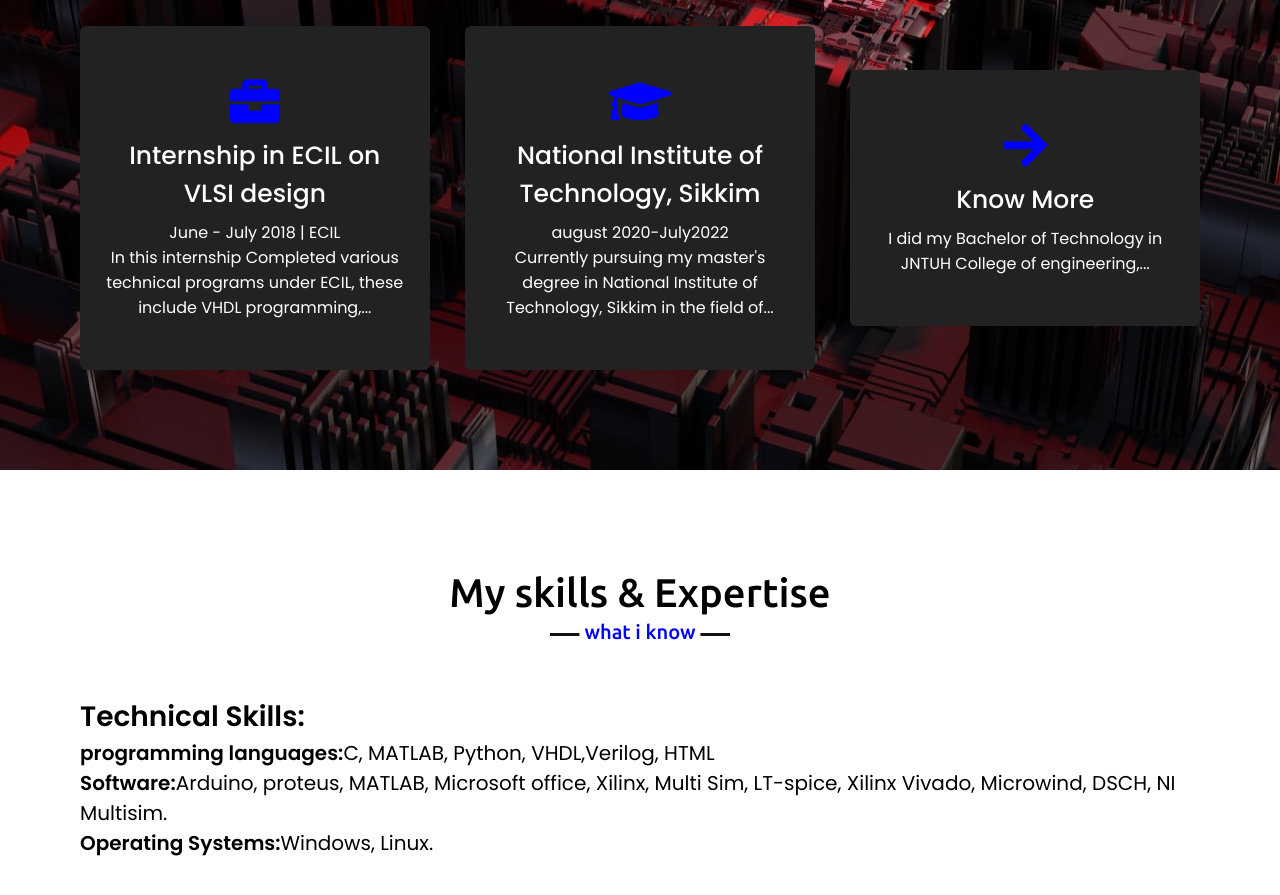
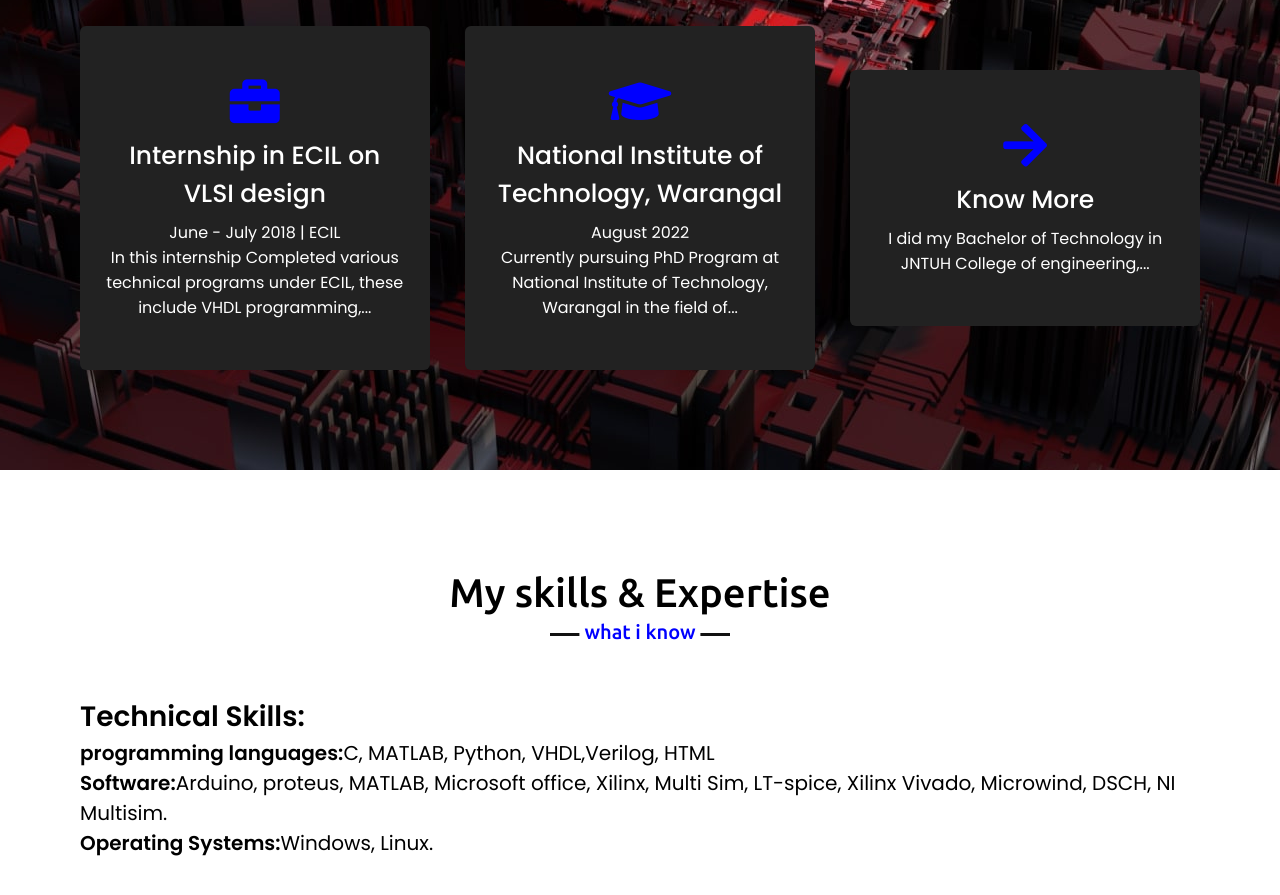
Before and after one commit to krishna1730/VenkataRamakrishnaKotha, a plain HTML site: page index.html in a window 1280 px wide. Shown: the part 1960-2855 px from the top of the page. Drawn offline with nearby package versions, Linux system fonts and the light colour scheme.

Commit message:
Update index.html

```diff
--- a/index.html
+++ b/index.html
@@ -84,9 +84,9 @@
                 <div class="card">
                     <div class="box">
                         <i class="fas fa-graduation-cap"></i>
-                        <div class="text">National Institute of Technology, Sikkim</div>
-                        <div>august 2020-July2022</div>
-                        <p>Currently pursuing my master's degree in National Institute of Technology, Sikkim in the field of...</p>
+                        <div class="text">National Institute of Technology, Warangal</div>
+                        <div>August 2022</div>
+                        <p>Currently pursuing PhD Program at National Institute of Technology, Warangal in the field of...</p>
                     </div>
                 </div>
                 <div class="card">
```
